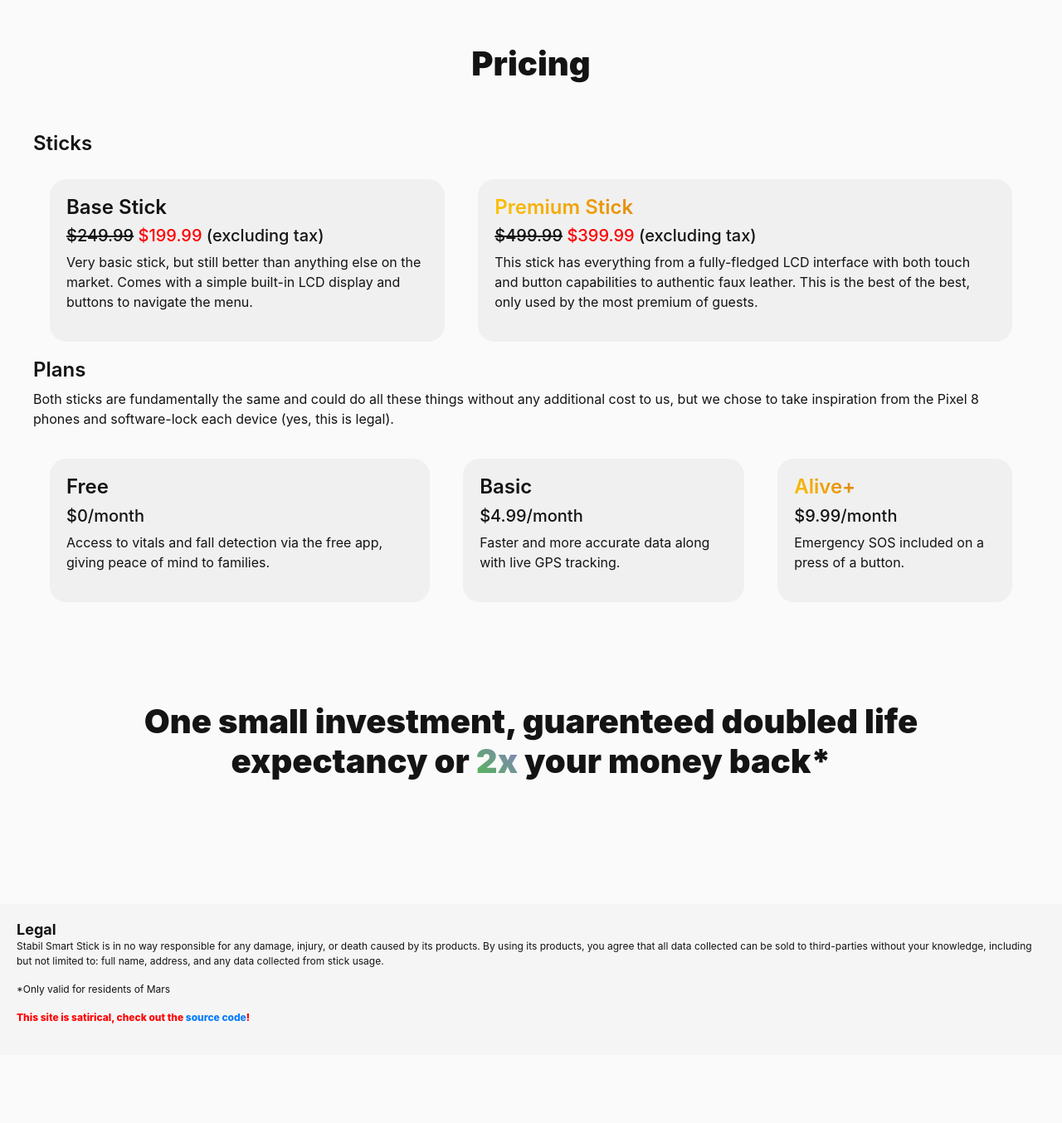
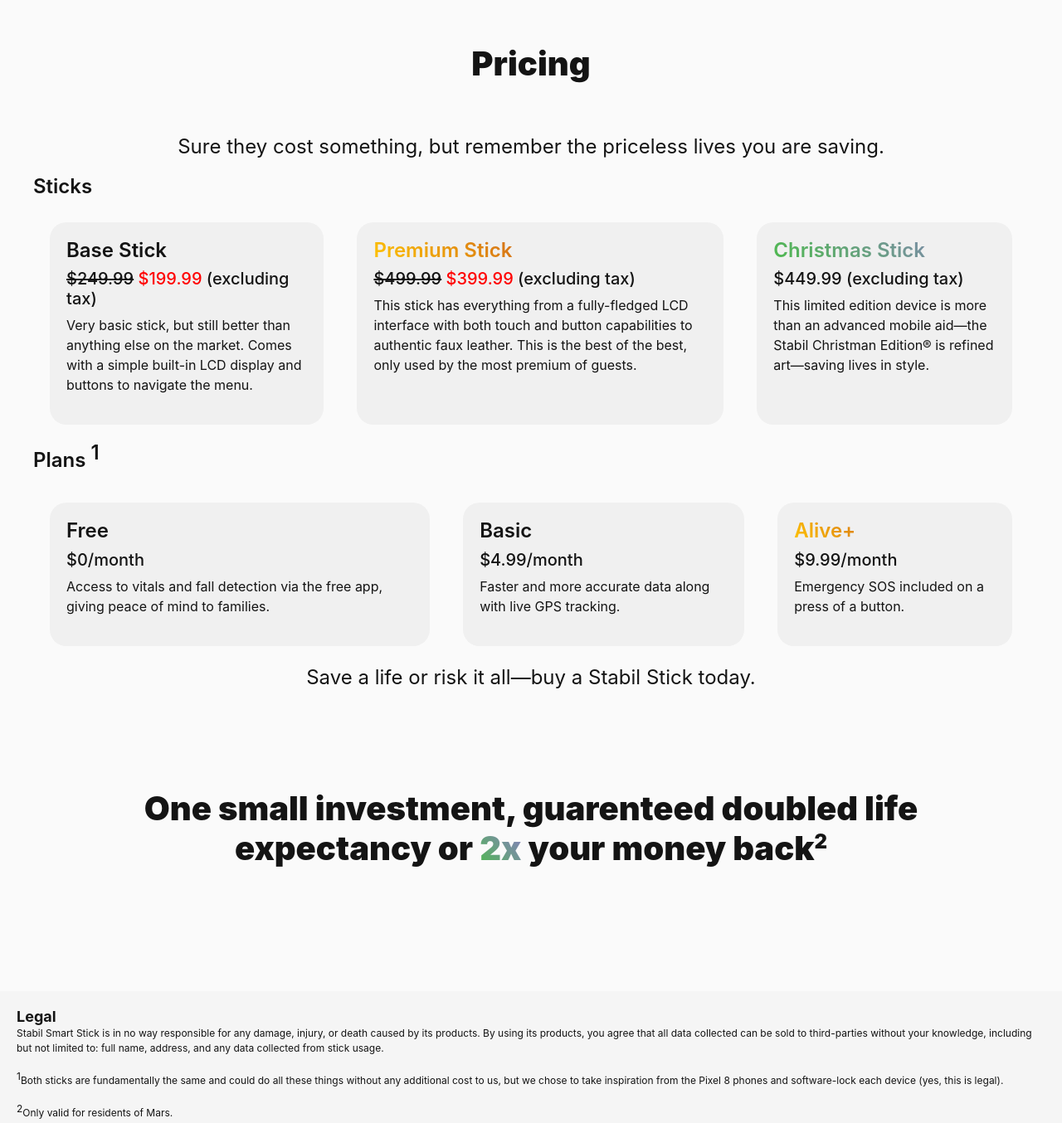
Before and after one commit to chickwensrule/rwp-advertisement, a plain HTML site: page index.html in a window 1280 px wide. Shown: the part 4902-6256 px from the top of the page at 83% size. Before the commit the page ends 6174 px from the top, so only its background shows below. Drawn offline with nearby package versions, Linux system fonts and the light colour scheme.

Commit message:
feat: changes

```diff
--- a/index.html
+++ b/index.html
@@ -134,6 +134,7 @@
 
     <div id="pricing">
         <h3 id="center-large-text" style="font-size: 40px; padding: 50px;">Pricing</h3>
+        <p style="text-align: center; font-size: 24px;">Sure they cost something, but remember the priceless lives you are saving.</p>
 
         <h3>Sticks</h3>
 
@@ -151,10 +152,17 @@
 
                 <p>This stick has everything from a fully-fledged LCD interface with both touch and button capabilities to authentic faux leather. This is the best of the best, only used by the most premium of guests.</p>
             </div>
+
+            <div class="stick-price">
+                <h3 id="colored">Christmas Stick</h3>
+                <h5>$449.99 (excluding tax)</h5>
+
+                <p>This limited edition device is more than an advanced mobile aid—the Stabil Christman Edition® is refined art—saving lives in style.</p>
+            </div>
         </div>
 
-        <h3>Plans</h3>
-        <p>Both sticks are fundamentally the same and could do all these things without any additional cost to us, but we chose to take inspiration from the Pixel 8 phones and software-lock each device (yes, this is legal).</p>
+        <h3>Plans <span style="vertical-align: super;">1</span></h3>
+        <p></p>
 
         <div class="list">
             <div class="plan-price">
@@ -179,14 +187,15 @@
             </div>
         </div>
 
-        <h3 id="center-large-text" style="font-size: 40px; padding: 100px;">One small investment, guarenteed doubled life expectancy or <span id="colored">2x</span> your money back*</h3>
+        <p style="font-size: 24px; text-align: center;">Save a life or risk it all—buy a Stabil Stick today.</p>
+        <h3 id="center-large-text" style="font-size: 40px; padding: 100px;">One small investment, guarenteed doubled life expectancy or <span id="colored">2x</span> your money back<span style="vertical-align: super; font-size: 24px;">2</span></h3>
     </div>
 
     <div id="legal">
         <h2>Legal</h2>
         <p>Stabil Smart Stick is in no way responsible for any damage, injury, or death caused by its products. By using its products, you agree that all data collected can be sold to third-parties without your knowledge, including but not limited to: full name, address, and any data collected from stick usage.</p>
-
-        <p>*Only valid for residents of Mars</p>
+        <p><span style="vertical-align: super;">1</span>Both sticks are fundamentally the same and could do all these things without any additional cost to us, but we chose to take inspiration from the Pixel 8 phones and software-lock each device (yes, this is legal).</p>
+        <p><span style="vertical-align: super;">2</span>Only valid for residents of Mars.</p>
         <p style="color: red; font-weight: 800;">This site is satirical, check out the <a href="https://github.com/chickwensrule/rwp-advertisement">source code</a>!</p>
     </div>
 </body>
```
